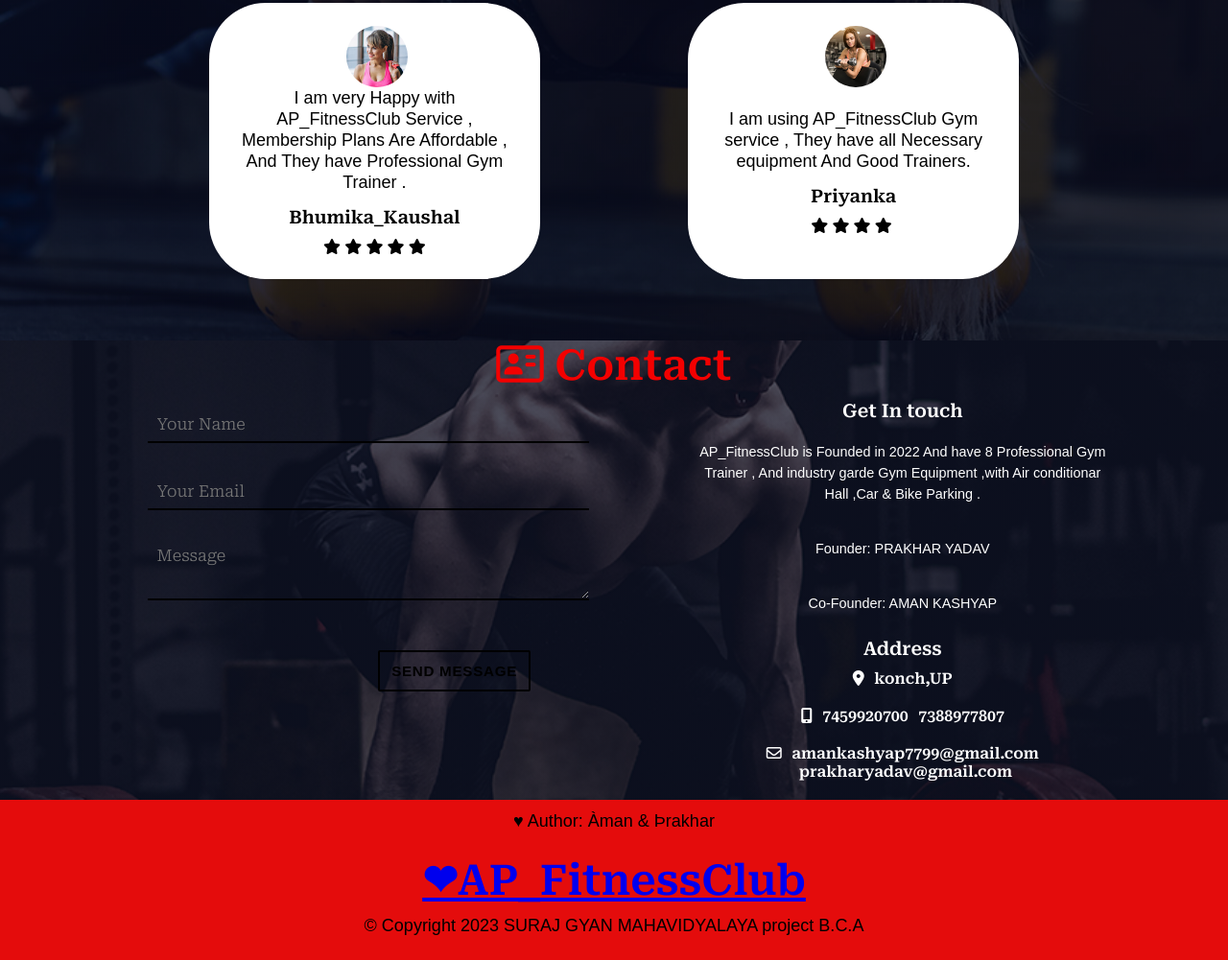
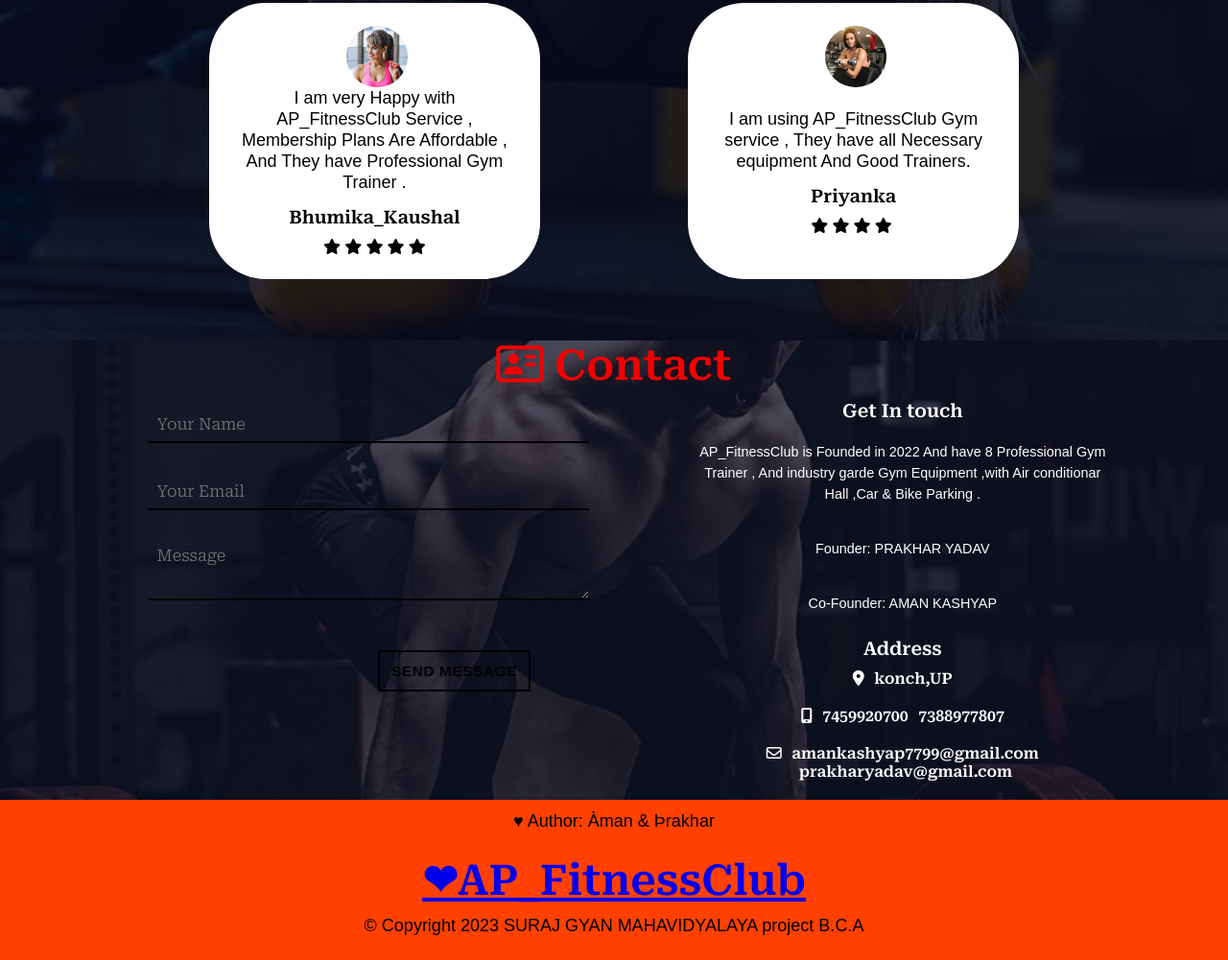
Before and after one commit to aman0001ak/AP_FitnessClub, a plain HTML site: page index.html in a window 1280 px wide. Shown: the part 4311-5312 px from the top of the page at 96% size. Drawn offline with Linux system fonts and the light colour scheme; some icons are missing; files whose address does not match are found by name; a web font is replaced by a local one.

Commit message:
Update index.html

```diff
--- a/index.html
+++ b/index.html
@@ -334,7 +334,7 @@
     footer {
       text-align: center;
       padding: 0.5px;
-      background-color: rgb(228, 12, 12);
+      background-color: rgb(255, 64, 0);
       color: white;
     }
     </style>
```
